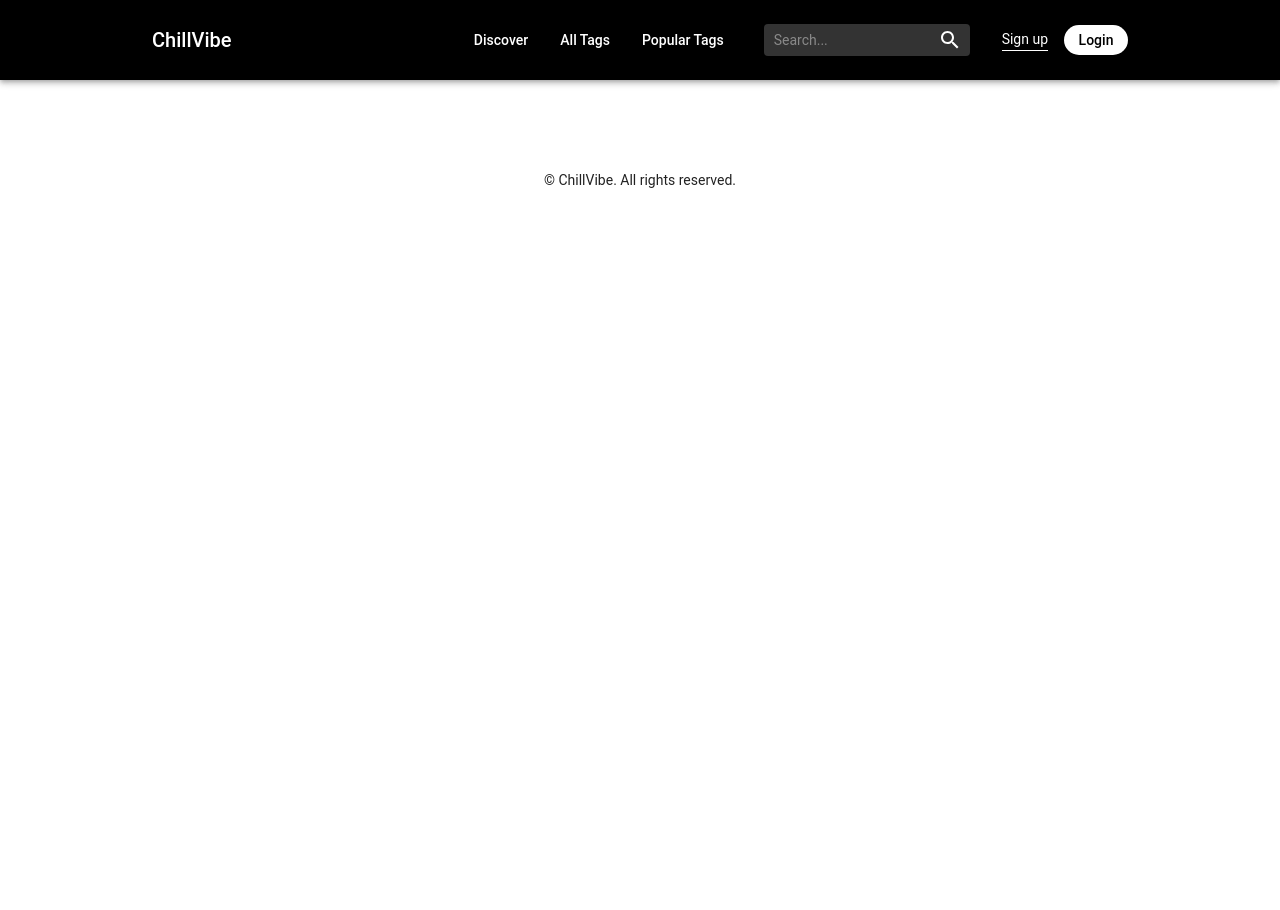
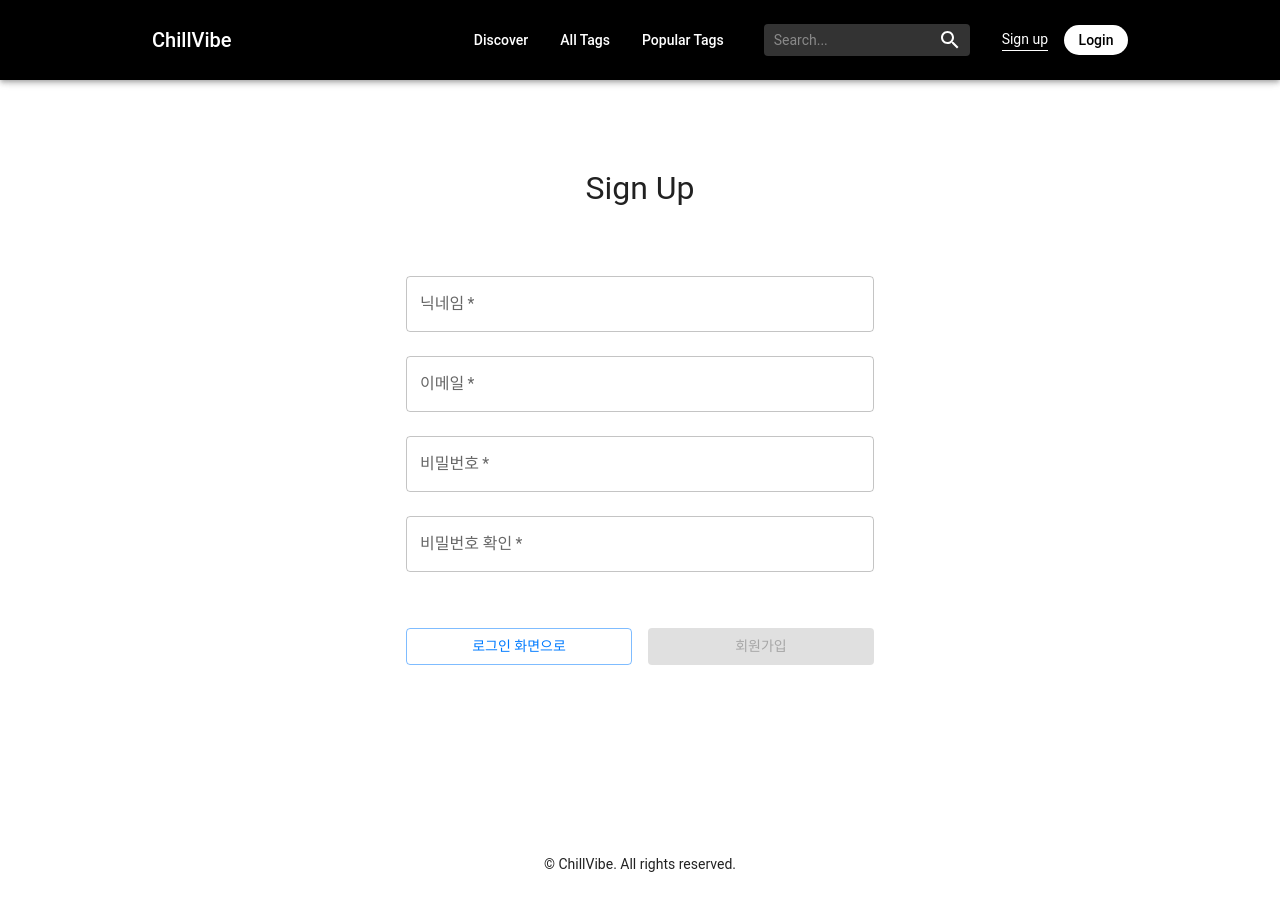
Before and after one commit to TEAM-ChillVibe/chillvibe-frontend, a React (Create React App) app: page /signup in a window 1280 px wide. Shown: the top 910 px of the page. Before the commit the page ends 800 px from the top, so only its background shows below. Built offline with nearby package versions, Linux system fonts and the light colour scheme.

Commit message:
feat: 회원가입 페이지 추가 / design,refactor: 로그인 ui 및 form 태그 수정

```diff
--- a/src/Router.jsx
+++ b/src/Router.jsx
@@ -7,6 +7,7 @@ const TestPage = lazy(() => import('./pages/temp/TestPage'));
 const MyPage = lazy(() => import('./pages/mypage/MyPage'));
 const Comment = lazy(() => import('./pages/comment/Comment'));
 const Login = lazy(() => import('./pages/login/Login'));
+const Signup = lazy(() => import('./pages/signup/Signup'));
 
 const Router = () => {
   return (
@@ -30,6 +31,7 @@ const Router = () => {
         <Route path="/my-page" element={<MyPage />} />
         <Route path="/comment" element={<Comment />} />
         <Route path="/login" element={<Login />} />
+        <Route path="/signup" element={<Signup />} />
       </Routes>
     </Suspense>
   );
--- a/src/components/layout/TopBar/AuthButtons.jsx
+++ b/src/components/layout/TopBar/AuthButtons.jsx
@@ -105,7 +105,7 @@ const AuthButtons = ({ user }) => {
   return (
     <Box sx={{ display: 'flex', alignItems: 'center', gap: 2, pl: 1 }}>
       <Link
-        to="/sign-up"
+        to="/signup"
         style={{
           textDecoration: 'none',
           color: '#fff',
--- a/src/pages/login/Login.jsx
+++ b/src/pages/login/Login.jsx
@@ -8,23 +8,24 @@ const Login = () => {
   const [password, setPassword] = useState('');
   const navigate = useNavigate();
 
+  // 회원가입 버튼 액션
   const handleSignup = () => {
     navigate('/signup');
   };
 
+  // 로그인 버튼 액션
   const handleSubmit = event => {
     event.preventDefault();
     // 로그인 정보를 서버로 전송하는 로직 추가
   };
 
+  // 입력 여부 확인 (버튼 활성화용)
   const isFormValid = email && password;
 
   return (
     <BaseContainer>
       <Typography variant="title">Login</Typography>
       <Box
-        component="form"
-        onSubmit={handleSubmit}
         sx={{
           width: '60%',
           minWidth: '300px',
@@ -33,30 +34,34 @@ const Login = () => {
           flexDirection: 'column',
           alignItems: 'center',
           justifyContent: 'center',
-          gap: 2,
           m: '0 auto',
           p: 2,
         }}
       >
+        <form onSubmit={handleSubmit}>
+          {/* 회원정보 입력 필드 */}
           <TextField
-          label="Email"
+            label="이메일"
             fullWidth
             type="email"
             required
             value={email}
             onChange={e => setEmail(e.target.value)}
+            margin="normal"
           />
           <TextField
-          label="Password"
+            label="비밀번호"
             fullWidth
             type="password"
             required
             value={password}
             onChange={e => setPassword(e.target.value)}
+            margin="normal"
           />
-        <Box sx={{ width: '100%', display: 'flex', mt: 4, gap: 2 }}>
+          {/* 버튼 */}
+          <Box sx={{ width: '100%', display: 'flex', mt: 6, gap: 2 }}>
             <Button variant="outlined" onClick={handleSignup} sx={{ flex: 1 }}>
-            Sign Up
+              회원가입
             </Button>
             <Button
               type="submit"
@@ -64,9 +69,10 @@ const Login = () => {
               sx={{ flex: 1 }}
               disabled={!isFormValid}
             >
-            Login
+              로그인
             </Button>
           </Box>
+        </form>
       </Box>
     </BaseContainer>
   );
--- /dev/null
+++ b/src/pages/signup/Signup.jsx
@@ -0,0 +1,115 @@
+import React, { useState } from 'react';
+import { useNavigate } from 'react-router-dom';
+import BaseContainer from '../../components/layout/BaseContainer';
+import { Box, Button, TextField, Typography } from '@mui/material';
+
+const Signup = () => {
+  const [email, setEmail] = useState('');
+  const [password, setPassword] = useState('');
+  const [confirmPassword, setConfirmPassword] = useState('');
+  const [nickname, setNickname] = useState('');
+  const [passwordMatchError, setPasswordMatchError] = useState('');
+  const navigate = useNavigate();
+
+  // 로그인화면으로 버튼 액션
+  const handleNavigateLogin = () => {
+    navigate('/login');
+  };
+
+  // 회원가입 버튼 액션
+  const handleSubmit = event => {
+    event.preventDefault();
+
+    // 비밀번호 확인
+    if (password !== confirmPassword) {
+      setPasswordMatchError('비밀번호가 일치하지 않습니다.');
+      return;
+    }
+    setPasswordMatchError('');
+
+    // 회원가입 정보를 서버로 전송하는 로직 추가
+  };
+
+  // 입력 여부 확인 (버튼 활성화용)
+  const isFormValid = email && password && nickname;
+
+  return (
+    <BaseContainer>
+      <Typography variant="title">Sign Up</Typography>
+      <Box
+        sx={{
+          width: '70%',
+          minWidth: '350px',
+          maxWidth: '500px',
+          display: 'flex',
+          flexDirection: 'column',
+          alignItems: 'center',
+          justifyContent: 'center',
+          m: '0 auto',
+          p: 2,
+        }}
+      >
+        <form onSubmit={handleSubmit}>
+          {/* 회원정보 입력 필드 */}
+          <TextField
+            label="닉네임"
+            fullWidth
+            required
+            value={nickname}
+            onChange={e => setNickname(e.target.value)}
+            margin="normal"
+          />
+          <TextField
+            label="이메일"
+            fullWidth
+            type="email"
+            required
+            value={email}
+            onChange={e => setEmail(e.target.value)}
+            margin="normal"
+          />
+          <TextField
+            label="비밀번호"
+            fullWidth
+            type="password"
+            required
+            value={password}
+            onChange={e => setPassword(e.target.value)}
+            margin="normal"
+          />
+          <TextField
+            label="비밀번호 확인"
+            fullWidth
+            type="password"
+            required
+            value={confirmPassword}
+            onChange={e => setConfirmPassword(e.target.value)}
+            margin="normal"
+            error={!!passwordMatchError}
+            helperText={passwordMatchError}
+          />
+          {/* 버튼 */}
+          <Box sx={{ width: '100%', display: 'flex', mt: 6, gap: 2 }}>
+            <Button
+              variant="outlined"
+              onClick={handleNavigateLogin}
+              sx={{ flex: 1 }}
+            >
+              로그인 화면으로
+            </Button>
+            <Button
+              type="submit"
+              variant="contained"
+              sx={{ flex: 1 }}
+              disabled={!isFormValid}
+            >
+              회원가입
+            </Button>
+          </Box>
+        </form>
+      </Box>
+    </BaseContainer>
+  );
+};
+
+export default Signup;
```
Lines whose indentation alone changed are shown as unchanged.
